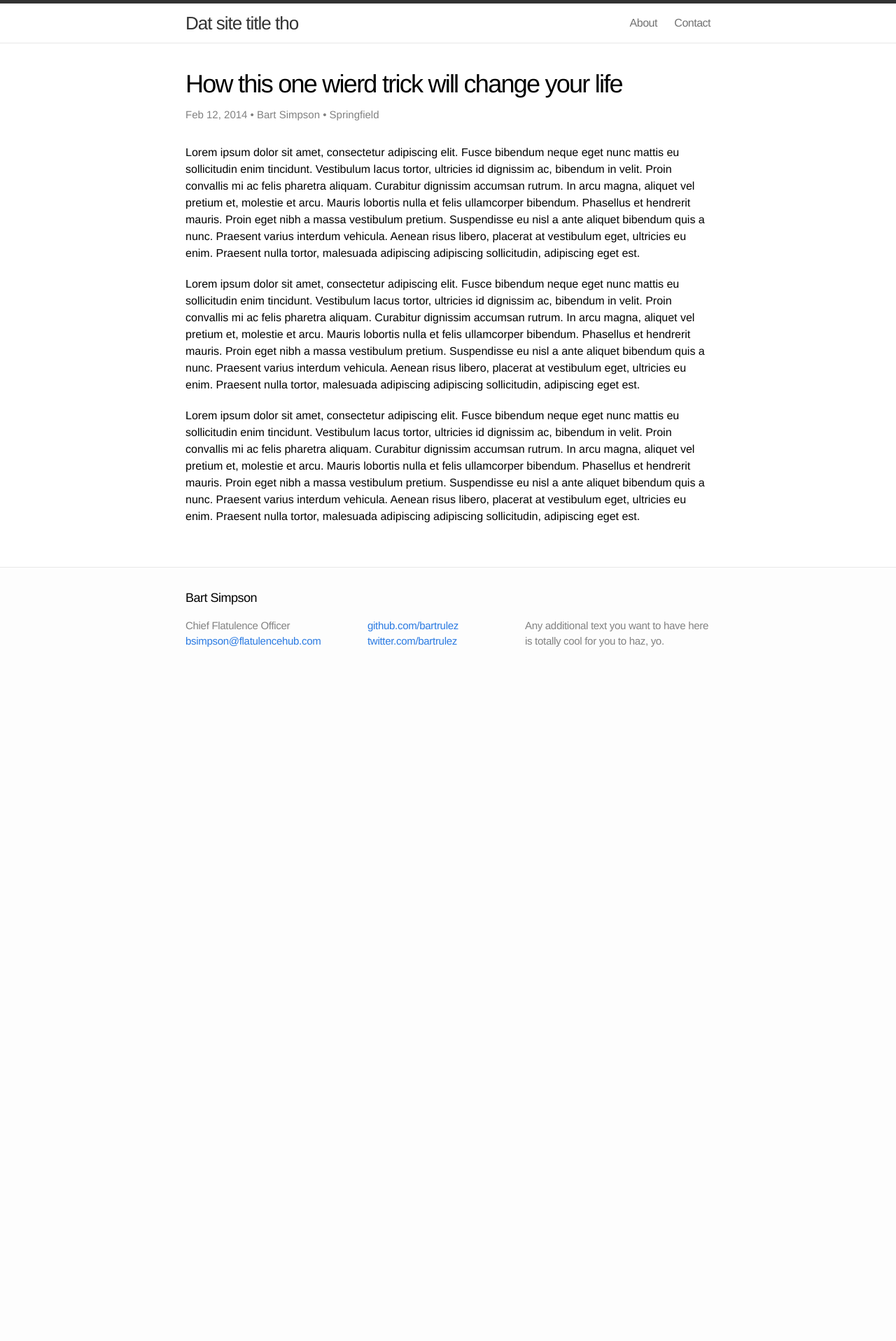
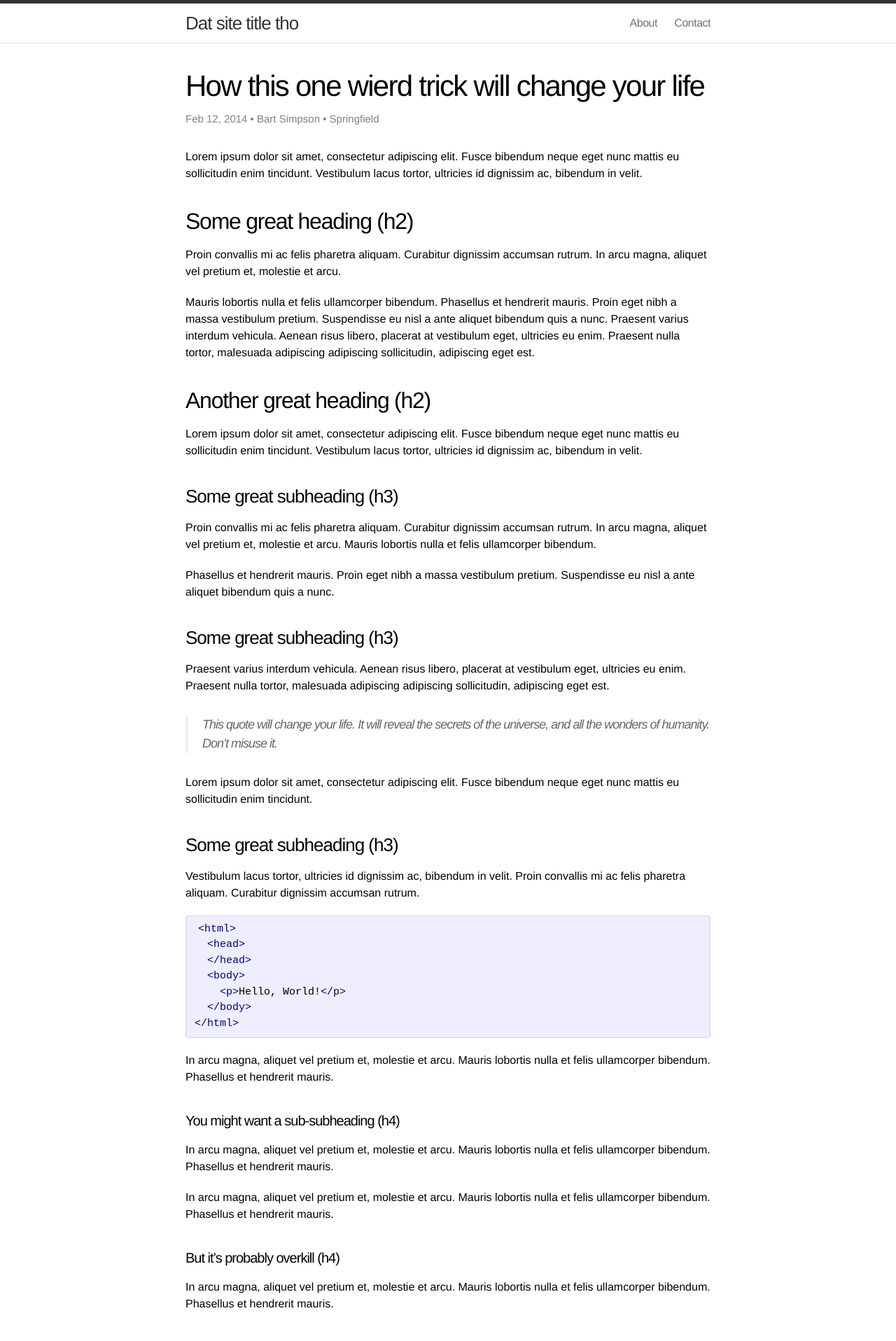
Before and after one commit to jglovier/jekyll-new, a Jekyll site: the page built from _posts/2014-02-12-how-this-one-wierd-trick-will-change-your-life.md, in a window 1280 px wide. Shown: the top 1916 px of the page at 70% size. Built offline with Jekyll 4.4.1, drawn with Linux system fonts in a browser that asks for light colours; Markdown is read by kramdown in place of the engine named in the settings; before the commit the page ends 973 px from its top, so only the background shows below that; some of the changed text lies outside the part shown.

Commit message:
Add styles for post-content sub elements, and examples

````diff
--- a/_posts/2014-02-12-how-this-one-wierd-trick-will-change-your-life.md
+++ b/_posts/2014-02-12-how-this-one-wierd-trick-will-change-your-life.md
@@ -6,8 +6,83 @@
 meta: "Springfield"
 ---
 
-Lorem ipsum dolor sit amet, consectetur adipiscing elit. Fusce bibendum neque eget nunc mattis eu sollicitudin enim tincidunt. Vestibulum lacus tortor, ultricies id dignissim ac, bibendum in velit. Proin convallis mi ac felis pharetra aliquam. Curabitur dignissim accumsan rutrum. In arcu magna, aliquet vel pretium et, molestie et arcu. Mauris lobortis nulla et felis ullamcorper bibendum. Phasellus et hendrerit mauris. Proin eget nibh a massa vestibulum pretium. Suspendisse eu nisl a ante aliquet bibendum quis a nunc. Praesent varius interdum vehicula. Aenean risus libero, placerat at vestibulum eget, ultricies eu enim. Praesent nulla tortor, malesuada adipiscing adipiscing sollicitudin, adipiscing eget est.
+Lorem ipsum dolor sit amet, consectetur adipiscing elit. Fusce bibendum neque eget nunc mattis eu sollicitudin enim tincidunt. Vestibulum lacus tortor, ultricies id dignissim ac, bibendum in velit.
 
-Lorem ipsum dolor sit amet, consectetur adipiscing elit. Fusce bibendum neque eget nunc mattis eu sollicitudin enim tincidunt. Vestibulum lacus tortor, ultricies id dignissim ac, bibendum in velit. Proin convallis mi ac felis pharetra aliquam. Curabitur dignissim accumsan rutrum. In arcu magna, aliquet vel pretium et, molestie et arcu. Mauris lobortis nulla et felis ullamcorper bibendum. Phasellus et hendrerit mauris. Proin eget nibh a massa vestibulum pretium. Suspendisse eu nisl a ante aliquet bibendum quis a nunc. Praesent varius interdum vehicula. Aenean risus libero, placerat at vestibulum eget, ultricies eu enim. Praesent nulla tortor, malesuada adipiscing adipiscing sollicitudin, adipiscing eget est.
+## Some great heading (h2)
 
-Lorem ipsum dolor sit amet, consectetur adipiscing elit. Fusce bibendum neque eget nunc mattis eu sollicitudin enim tincidunt. Vestibulum lacus tortor, ultricies id dignissim ac, bibendum in velit. Proin convallis mi ac felis pharetra aliquam. Curabitur dignissim accumsan rutrum. In arcu magna, aliquet vel pretium et, molestie et arcu. Mauris lobortis nulla et felis ullamcorper bibendum. Phasellus et hendrerit mauris. Proin eget nibh a massa vestibulum pretium. Suspendisse eu nisl a ante aliquet bibendum quis a nunc. Praesent varius interdum vehicula. Aenean risus libero, placerat at vestibulum eget, ultricies eu enim. Praesent nulla tortor, malesuada adipiscing adipiscing sollicitudin, adipiscing eget est.
+Proin convallis mi ac felis pharetra aliquam. Curabitur dignissim accumsan rutrum. In arcu magna, aliquet vel pretium et, molestie et arcu.
+
+Mauris lobortis nulla et felis ullamcorper bibendum. Phasellus et hendrerit mauris. Proin eget nibh a massa vestibulum pretium. Suspendisse eu nisl a ante aliquet bibendum quis a nunc. Praesent varius interdum vehicula. Aenean risus libero, placerat at vestibulum eget, ultricies eu enim. Praesent nulla tortor, malesuada adipiscing adipiscing sollicitudin, adipiscing eget est.
+
+## Another great heading (h2)
+
+Lorem ipsum dolor sit amet, consectetur adipiscing elit. Fusce bibendum neque eget nunc mattis eu sollicitudin enim tincidunt. Vestibulum lacus tortor, ultricies id dignissim ac, bibendum in velit.
+
+### Some great subheading (h3)
+
+Proin convallis mi ac felis pharetra aliquam. Curabitur dignissim accumsan rutrum. In arcu magna, aliquet vel pretium et, molestie et arcu. Mauris lobortis nulla et felis ullamcorper bibendum.
+
+Phasellus et hendrerit mauris. Proin eget nibh a massa vestibulum pretium. Suspendisse eu nisl a ante aliquet bibendum quis a nunc.
+
+### Some great subheading (h3)
+
+Praesent varius interdum vehicula. Aenean risus libero, placerat at vestibulum eget, ultricies eu enim. Praesent nulla tortor, malesuada adipiscing adipiscing sollicitudin, adipiscing eget est.
+
+> This quote will change your life. It will reveal the secrets of the universe, and all the wonders of humanity. Don't misuse it.
+
+Lorem ipsum dolor sit amet, consectetur adipiscing elit. Fusce bibendum neque eget nunc mattis eu sollicitudin enim tincidunt.
+
+### Some great subheading (h3)
+
+Vestibulum lacus tortor, ultricies id dignissim ac, bibendum in velit. Proin convallis mi ac felis pharetra aliquam. Curabitur dignissim accumsan rutrum.
+
+```html
+<html>
+  <head>
+  </head>
+  <body>
+    <p>Hello, World!</p>
+  </body>
+</html>
+```
+
+
+In arcu magna, aliquet vel pretium et, molestie et arcu. Mauris lobortis nulla et felis ullamcorper bibendum. Phasellus et hendrerit mauris.
+
+#### You might want a sub-subheading (h4)
+
+In arcu magna, aliquet vel pretium et, molestie et arcu. Mauris lobortis nulla et felis ullamcorper bibendum. Phasellus et hendrerit mauris.
+
+In arcu magna, aliquet vel pretium et, molestie et arcu. Mauris lobortis nulla et felis ullamcorper bibendum. Phasellus et hendrerit mauris.
+
+#### But it's probably overkill (h4)
+
+In arcu magna, aliquet vel pretium et, molestie et arcu. Mauris lobortis nulla et felis ullamcorper bibendum. Phasellus et hendrerit mauris.
+
+### Oh hai, an unordered list!!
+
+In arcu magna, aliquet vel pretium et, molestie et arcu. Mauris lobortis nulla et felis ullamcorper bibendum. Phasellus et hendrerit mauris.
+
+- First item, yo
+- Second item, dawg
+- Third item, what what?!
+- Fourth item, fo sheezy my neezy
+
+### Oh hai, an ordered list!!
+
+In arcu magna, aliquet vel pretium et, molestie et arcu. Mauris lobortis nulla et felis ullamcorper bibendum. Phasellus et hendrerit mauris.
+
+1. First item, yo
+2. Second item, dawg
+3. Third item, what what?!
+4. Fourth item, fo sheezy my neezy
+
+
+
+## Headings are cool! (h2)
+
+Proin eget nibh a massa vestibulum pretium. Suspendisse eu nisl a ante aliquet bibendum quis a nunc. Praesent varius interdum vehicula. Aenean risus libero, placerat at vestibulum eget, ultricies eu enim. Praesent nulla tortor, malesuada adipiscing adipiscing sollicitudin, adipiscing eget est.
+
+Praesent nulla tortor, malesuada adipiscing adipiscing sollicitudin, adipiscing eget est.
+
+Proin eget nibh a massa vestibulum pretium. Suspendisse eu nisl a ante aliquet bibendum quis a nunc.
--- a/css/main.css
+++ b/css/main.css
@@ -137,7 +137,7 @@
 .post-header { margin: 10px 0 30px; }
 
 .post-header h1 {
-  font-size: 36px;
+  font-size: 42px;
   letter-spacing: -1.75px;
   line-height: 1;
   font-weight: 300;
@@ -151,9 +151,47 @@
 
 .post-content { margin: 0 0 30px; }
 
-.post-content p { margin: 20px 0; }
+.post-content > * { margin: 20px 0; }
 
-.post .highlight { margin: 20px 0; }
+
+.post-content h1,
+.post-content h2,
+.post-content h3,
+.post-content h4,
+.post-content h5,
+.post-content h6 {
+  line-height: 1;
+  font-weight: 300;
+  margin: 40px 0 20px;
+}
+
+.post-content h2 {
+  font-size: 32px;
+  letter-spacing: -1.25px;
+}
+
+.post-content h3 {
+  font-size: 26px;
+  letter-spacing: -1px;
+}
+
+.post-content h4 {
+  font-size: 20px;
+  letter-spacing: -1px;
+}
+
+.post-content blockquote {
+  border-left: 4px solid #e8e8e8;
+  padding-left: 20px;
+  font-size: 18px;
+  opacity: .6;
+  letter-spacing: -1px;
+  font-style: italic;
+  margin: 30px 0;
+}
+
+.post-content ul,
+.post-content ol { padding-left: 20px; }
 
 .post pre,
 .post code {
````
